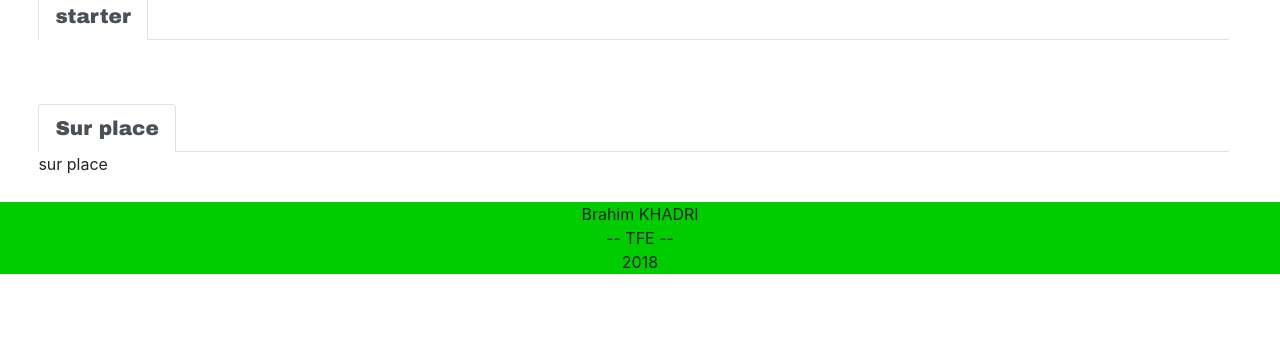
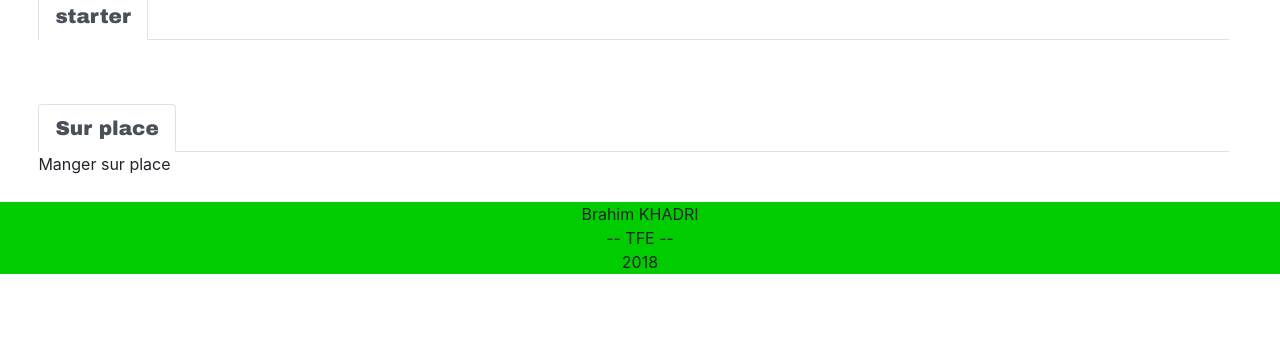
Before and after one commit to bramsobrahms/restonline, a Symfony app: template templates/restaurants/oneResto.html.twig in a window 1280 px wide. Shown: the part 442-800 px from the top of the page. Run offline with Twig, Linux system fonts and the light colour scheme; the template is opened without the code that fills it, so the values that code supplies are empty; some libraries are stand-ins or nearby versions.

Commit message:
afficher les aliments et il affiche les types livraisons

```diff
--- a/public/dist/css/styles.css
+++ b/public/dist/css/styles.css
@@ -94,13 +94,14 @@
 */
 #imgOneResto{
 	margin-top: 5%;
+	margin-left: 3%;
 	height: 200px;
 	width: 315px;
 }
 
 #theOneResto{
 	margin-top: -175px;
-	margin-left: 350px;
+	margin-left: 380px;
 }
 
 #titleOneResto{
@@ -116,11 +117,7 @@
 	height: 95%;
 }
 
-#starter{
-	color:black;
-}
-
-#order{
+#orders{
 	margin-top: 5%;
 	margin-left: 3%;
 	width: 93%;
--- a/templates/restaurants/oneResto.html.twig
+++ b/templates/restaurants/oneResto.html.twig
@@ -25,81 +25,78 @@
 		<nav>
 			<div class="nav nav-tabs" class="nav-tab" role="tablist">
 				<a class="nav-item nav-link active" id="nav-home-tab" data-toggle="tab" href="#starter" role="tab" aria-controls="nav-home" aria-selected="true">starter</a>
-				<a class="nav-item nav-link" id="nav-profile-tab" data-toggle="tab" href="#dish" role="tab" aria-controls="nav-profile" aria-selected="false">Dish</a>
-				<a class="nav-item nav-link" id="nav-contact-tab" data-toggle="tab" href="#drink" role="tab" aria-controls="nav-contact" aria-selected="false">Drink</a>
-				<a class="nav-item nav-link" id="nav-contact-tab" data-toggle="tab" href="#dessert" role="tab" aria-controls="nav-contact" aria-selected="false">Dessert</a>
+				<a class="nav-item nav-link" id="nav-profile-tab" data-toggle="tab" href="#dish" role="tab" aria-controls="nav-profile" aria-selected="false">dish</a>
+				<a class="nav-item nav-link" id="nav-profile-tab" data-toggle="tab" href="#drink" role="tab" aria-controls="nav-profile" aria-selected="false">drink</a>
+				<a class="nav-item nav-link" id="nav-contact-tab" data-toggle="tab" href="#dessert" role="tab" aria-controls="nav-contact" aria-selected="false">dessert</a>
 			</div>
 		</nav>
+		<div class="tab-content" id="nav-tabContent">
 
-		<div class="tab-content" id="nav-tabContent">
 			<div class="tab-pane fade show active" id="starter" role="tabpanel" aria-labelledby="nav-home-tab">
+
 				{% for starter in starters %}
 					{{starter.name}}<br />
 					{{starter.price}}<br />
 					{{starter.ingredient}} <br />
 				{% endfor %}
+
 			</div>
-		</div>
+			<div class="tab-pane fade" id="dish" role="tabpanel" aria-labelledby="nav-profile-tab">
 
-		<div class="tab-content" id="nav-tabContent">
-			<div class="tab-pane fade show active" id="dish" role="tabpanel" aria-labelledby="nav-home-tab">
 				{% for dish in dishs %}
 					{{dish.name}}<br />
 					{{dish.price}}<br />
 					{{dish.ingredient}} <br />
 				{% endfor %}
+
 			</div>
-		</div>
+			<div class="tab-pane fade" id="drink" role="tabpanel" aria-labelledby="nav-contact-tab">
 
-		<div class="tab-content" id="nav-tabContent">
-			<div class="tab-pane fade show active" id="drink" role="tabpanel" aria-labelledby="nav-home-tab">
 				{% for drink in drinks %}
 					{{drink.name}}<br />
 					{{drink.price}}<br />
 					{{drink.ingredient}} <br />
 				{% endfor %}
+
 			</div>
-		</div>
+			<div class="tab-pane fade" id="dessert" role="tabpanel" aria-labelledby="nav-contact-tab">
 
-		<div class="tab-content" id="nav-tabContent">
-				<div class="tab-pane fade show active" id="dessert" role="tabpanel" aria-labelledby="nav-home-tab">
 				{% for dessert in desserts %}
 					{{dessert.name}}<br />
 					{{dessert.price}}<br />
 					{{dessert.ingredient}} <br />
 				{% endfor %}
+
+			</div>
 		</div>
 	</div>
 
-
-	</div>
-
-
-
-	<div id="order">
+	<div id="orders">
 		<nav>
 			<div class="nav nav-tabs" class="nav-tab" role="tablist">
 				<a class="nav-item nav-link active" id="nav-home-tab" data-toggle="tab" href="#star" role="tab" aria-controls="nav-home" aria-selected="true">Sur place</a>
 				<a class="nav-item nav-link" id="nav-profile-tab" data-toggle="tab" href="#di" role="tab" aria-controls="nav-profile" aria-selected="false">Reserver</a>
-				<a class="nav-item nav-link" id="nav-profile-tab" data-toggle="tab" href="#dri" role="tab" aria-controls="nav-profile" aria-selected="false">Livrer</a>
-				<a class="nav-item nav-link" id="nav-contact-tab" data-toggle="tab" href="#dess" role="tab" aria-controls="nav-contact" aria-selected="false">Emporter</a>
+				<a class="nav-item nav-link" id="nav-profile-tab" data-toggle="tab" href="#dr" role="tab" aria-controls="nav-profile" aria-selected="false">Livrer</a>
+				<a class="nav-item nav-link" id="nav-contact-tab" data-toggle="tab" href="#de" role="tab" aria-controls="nav-contact" aria-selected="false">Emporter</a>
 			</div>
 		</nav>
 		<div class="tab-content" id="nav-tabContent">
+
 			<div class="tab-pane fade show active" id="star" role="tabpanel" aria-labelledby="nav-home-tab">
-				<p>sur place</p>
+				<p>Manger sur place</p>
 			</div>
+
 			<div class="tab-pane fade" id="di" role="tabpanel" aria-labelledby="nav-profile-tab">
-				<p>reserver</p>
+				<p>Reserver une table uniquement</p>
 			</div>
-			<div class="tab-pane fade" id="dri" role="tabpanel" aria-labelledby="nav-contact-tab">
-				<p>livrer</p>
+
+			<div class="tab-pane fade" id="dr" role="tabpanel" aria-labelledby="nav-contact-tab">
+				<p>Se faire livrer</p>
 			</div>
-			<div class="tab-pane fade" id="dess" role="tabpanel" aria-labelledby="nav-contact-tab">
-				<p>emporter</p>
+			<div class="tab-pane fade" id="de" role="tabpanel" aria-labelledby="nav-contact-tab">
+				<p>Emporter</p>
 			</div>
 			</div>
 		</div>
 
-
 {% endblock %}
```
Lines whose indentation alone changed are shown as unchanged.
